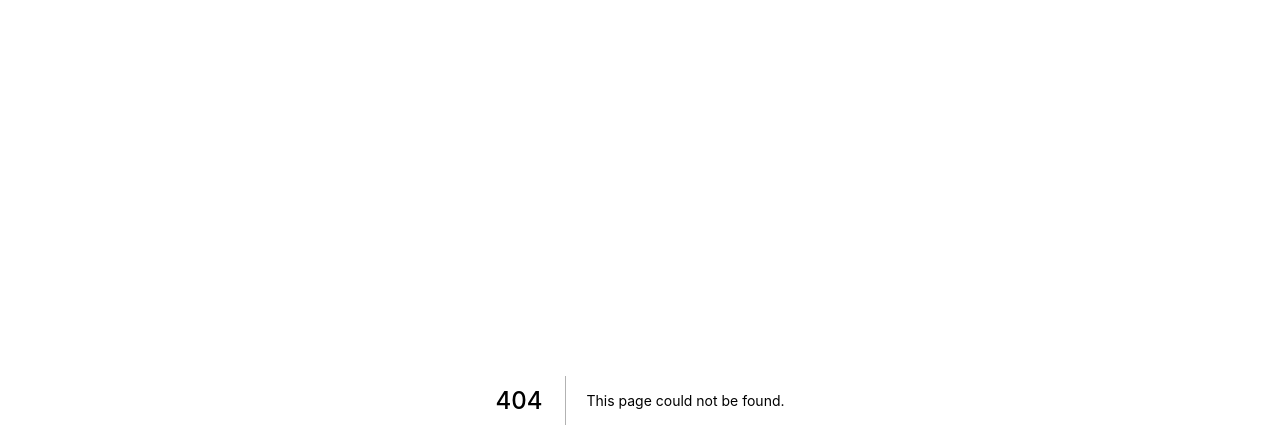
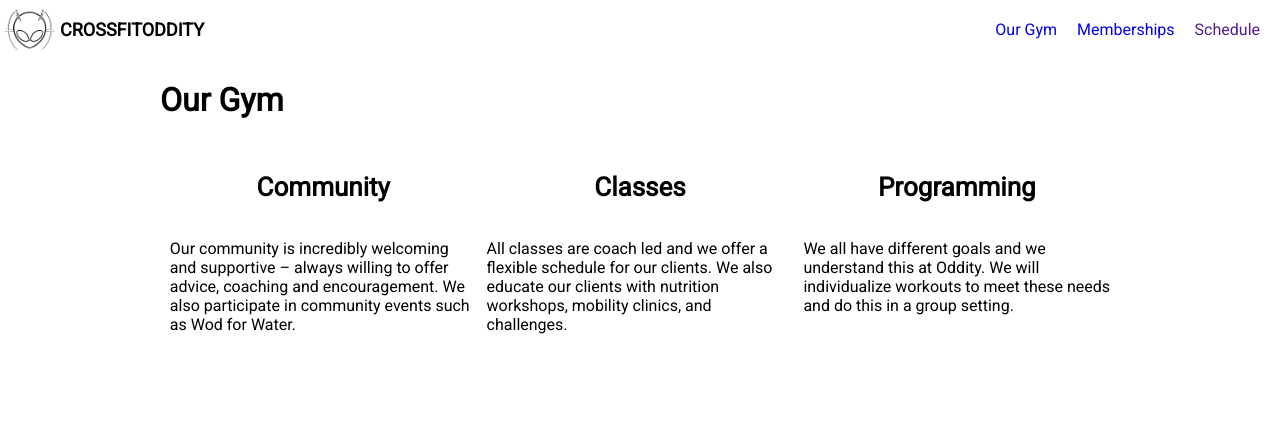
Before and after one commit to drmcknight/crossfit-oddity, a Next.js app: page /our-gym in a window 1280 px wide. Before the commit this address had no page. Shown: the top 448 px of the page. Built offline with nearby package versions, Linux system fonts and the light colour scheme.

Commit message:
our gym added

```diff
--- a/components/menu.tsx
+++ b/components/menu.tsx
@@ -16,7 +16,7 @@ const Link = styled.a`
 export const Menu  = () => {
     return (
         <Nav>
-          <Link href="">Our Gym</Link>
+          <Link href="/our-gym">Our Gym</Link>
           <Link href="/memberships">Memberships</Link>
           <Link href="">Schedule</Link>
         </Nav>
--- a/pages/memberships.tsx
+++ b/pages/memberships.tsx
@@ -2,7 +2,7 @@ import type { NextPage } from 'next'
 import Head from 'next/head'
 import React from 'react'
 import styled from 'styled-components';
-import { CTASection, Header, Wrapper } from '../components'
+import { Header, Wrapper } from '../components'
 import { CTAFullWidth } from './ctaFullWidth';
 
 const Main = styled.main`
--- /dev/null
+++ b/pages/our-gym.tsx
@@ -0,0 +1,86 @@
+import type { NextPage } from 'next'
+import Head from 'next/head'
+import React from 'react'
+import styled from 'styled-components';
+import { Header, Wrapper } from '../components'
+
+const Main = styled.main`
+    width: 75%;
+    display: flex;
+    flex-flow: row wrap;
+    justify-content: center;
+    padding 0;
+    margin: auto;
+    @media (max-width: 768px) {
+        width: 100%;
+    }
+`;
+
+const PageHeader = styled.h1`
+    flex-basis: 100%;
+`;
+
+const Category = styled.section`
+    display:flex;
+    justify-content: center;
+    flex-flow: row wrap;
+    flex-basis: 100%;
+    margin-bottom: 25px;
+`;
+
+const ThreeColumnItem = styled.summary`
+    flex-basis: 33%;
+    text-align: center;
+    @media (max-width: 768px) {
+      flex-basis: 100%;
+    }
+`;
+
+const ItemHeader = styled.h2`
+    font-size: 26px;
+    padding: 10px;
+`;
+
+const ItemDetails = styled.div`
+  text-align: left;
+  padding: 5px;
+`;
+
+const Memberships: NextPage = () => {
+
+  return (
+    <React.Fragment>
+       <Head>
+        <link href="https://fonts.googleapis.com/css2?family=Oswald&family=Roboto&display=optional" rel="stylesheet" />
+      </Head>
+      <Wrapper>
+        <Header />
+        <Main>
+            <PageHeader>Our Gym</PageHeader>
+            <Category>
+              <ThreeColumnItem>
+                <ItemHeader>Community</ItemHeader>
+                <ItemDetails>
+                  Our community is incredibly welcoming and supportive – always willing to offer advice, coaching and encouragement. We also participate in community events such as Wod for Water.
+                </ItemDetails>
+              </ThreeColumnItem>
+              <ThreeColumnItem>
+                <ItemHeader>Classes</ItemHeader>
+                <ItemDetails>
+                  All classes are coach led and we offer a flexible schedule for our clients. We also educate our clients with nutrition workshops, mobility clinics, and challenges.
+                </ItemDetails>
+              </ThreeColumnItem>
+              <ThreeColumnItem>
+                <ItemHeader>Programming</ItemHeader>
+                <ItemDetails>
+                We all have different goals and we understand this at Oddity. We will individualize workouts to meet these needs and do this in a group setting.
+                </ItemDetails>
+              </ThreeColumnItem>
+            </Category>
+        </Main>
+      </Wrapper>
+    </React.Fragment>
+  )
+}
+
+export default Memberships
```
